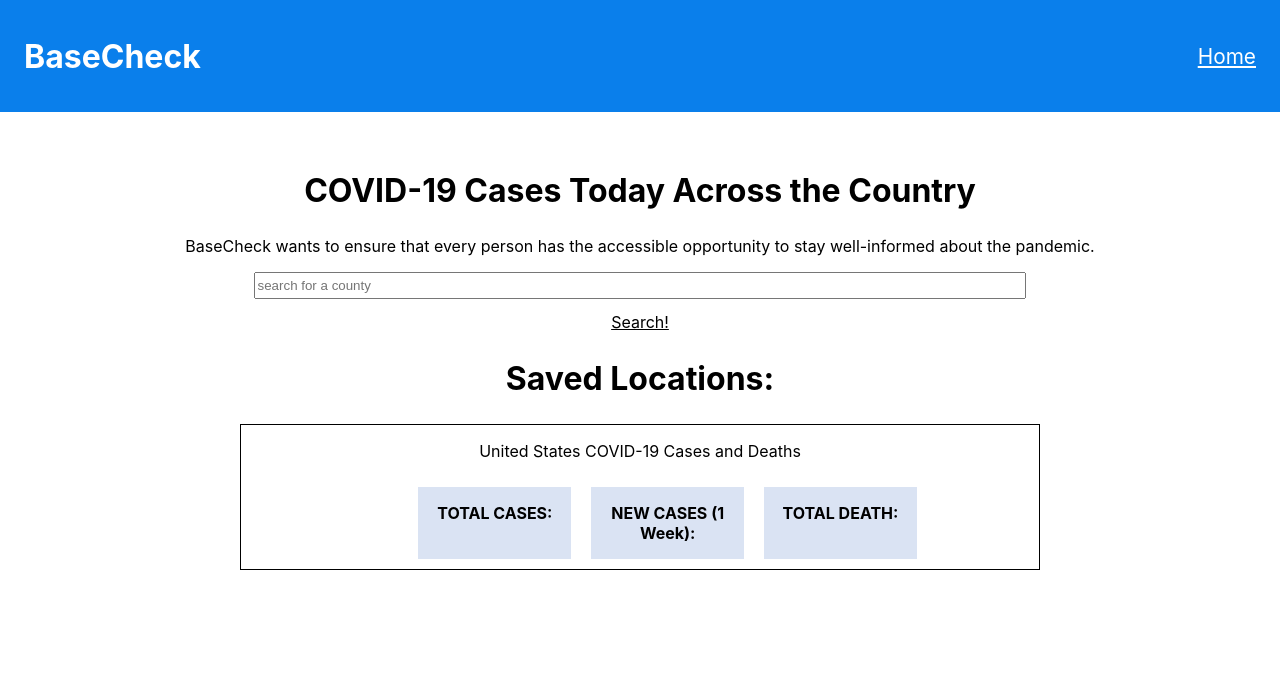
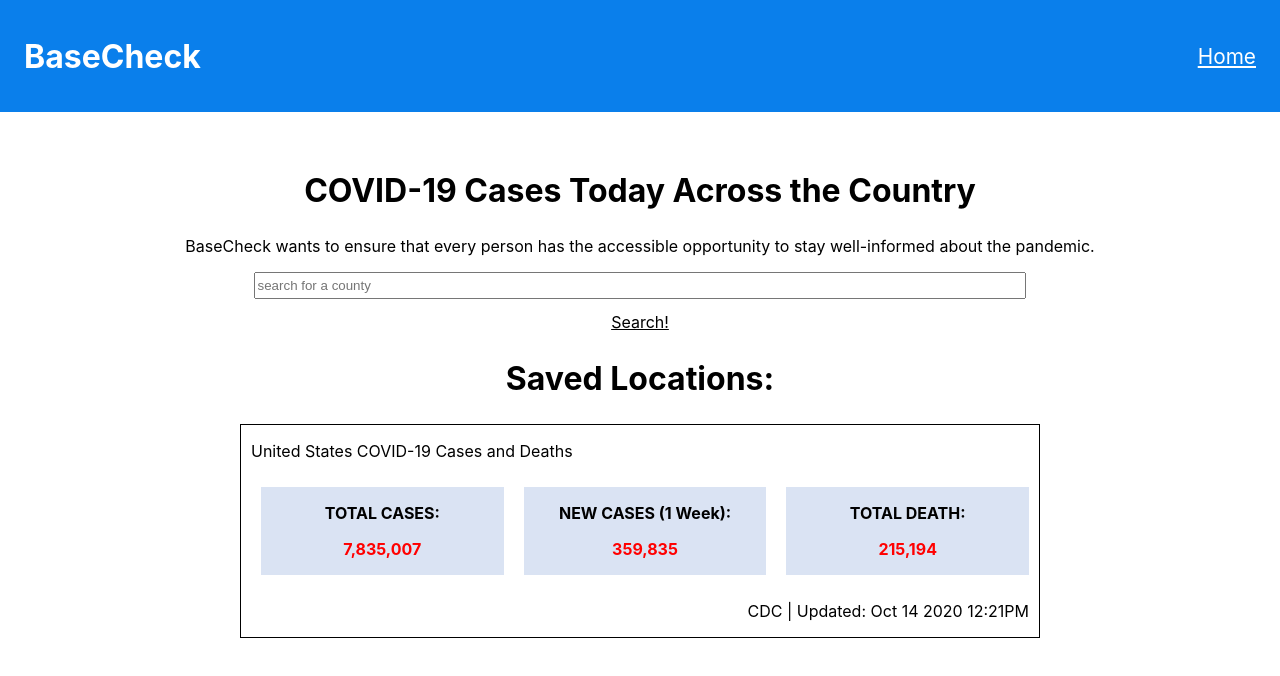
Before and after one commit to autumn-info-442a/team-b, a React (Create React App) app in the folder my-app/: page / in a window 1280 px wide. Shown: the top 676 px of the page. Built offline with nearby package versions, Linux system fonts and the light colour scheme.

Commit message:
Finished US Dashboard component

```diff
--- a/my-app/src/App.css
+++ b/my-app/src/App.css
@@ -57,21 +57,16 @@ h2 {
 .us-page {
   display: flex;
   justify-content: center;
-  align-items: center;
+  /*align-items: center;*/
   flex-direction: column;
   width: 800px;
   border: 0.5px solid black;
+  padding-left: 10px;
 }
 
 .us-stats {
   display: flex;
-  /*
-  flex-direction: row;
-  width: 50%;
-  max-width: 50%;
-  margin-left: 2em;
-  font-size: 1.1em;
-  */
+  justify-content: center;
 }
 
 * { box-sizing: border-box; } /* recommended for item sizing */
@@ -81,11 +76,20 @@ h2 {
   text-align: center;
   flex-grow: 1; /* get 1 share of extra space */
   flex-shrink: 0; /* do not shrink if items overflow container */
-  flex-basis: 33%; /* take up 33% of parent initially */
+  flex-basis: 25%; /* take up 33% of parent initially */
   font-weight: bold;
   margin: 10px;
 }
 
+.us-cases {
+  color: red;
+  font-weight: bold;
+}
+
+.us-update {
+  text-align: right;
+  padding-right: 10px;
+}
 /*
   County Details Page related CSS
 */
--- a/my-app/src/App.js
+++ b/my-app/src/App.js
@@ -81,6 +81,7 @@ function SearchPage() {
     return (
       <main className="home-page">
         <SearchBar/>
+        <UsDashboard/>
         <CountyCardList counties={counties} loaded={loaded} search={county}/>
         <div>
         </div>
--- a/my-app/src/components/UsDashboard.js
+++ b/my-app/src/components/UsDashboard.js
@@ -11,9 +11,21 @@ export default function UsDashboard() {
                 <p>United States COVID-19 Cases and Deaths</p>
             </div>
             <div className="us-stats">
-                <div className="us-individual"><p>TOTAL CASES: </p></div>
-                <div className="us-individual"><p>NEW CASES (1 Week):</p></div>
-                <div className="us-individual"><p>TOTAL DEATH: </p></div>
+                <div className="us-individual">
+                    <p>TOTAL CASES: </p>
+                    <div className="us-cases"><p>7,835,007</p></div>
+                </div>
+                <div className="us-individual">
+                    <p>NEW CASES (1 Week):</p>
+                    <div className="us-cases"><p>359,835</p></div>
+                </div>
+                <div className="us-individual">
+                    <p>TOTAL DEATH: </p>
+                    <div className="us-cases"><p>215,194</p></div>
+                </div>
+            </div>
+            <div className="us-update">
+                <p>CDC | Updated: Oct 14 2020 12:21PM</p>
             </div>
         </div>
       );
```
